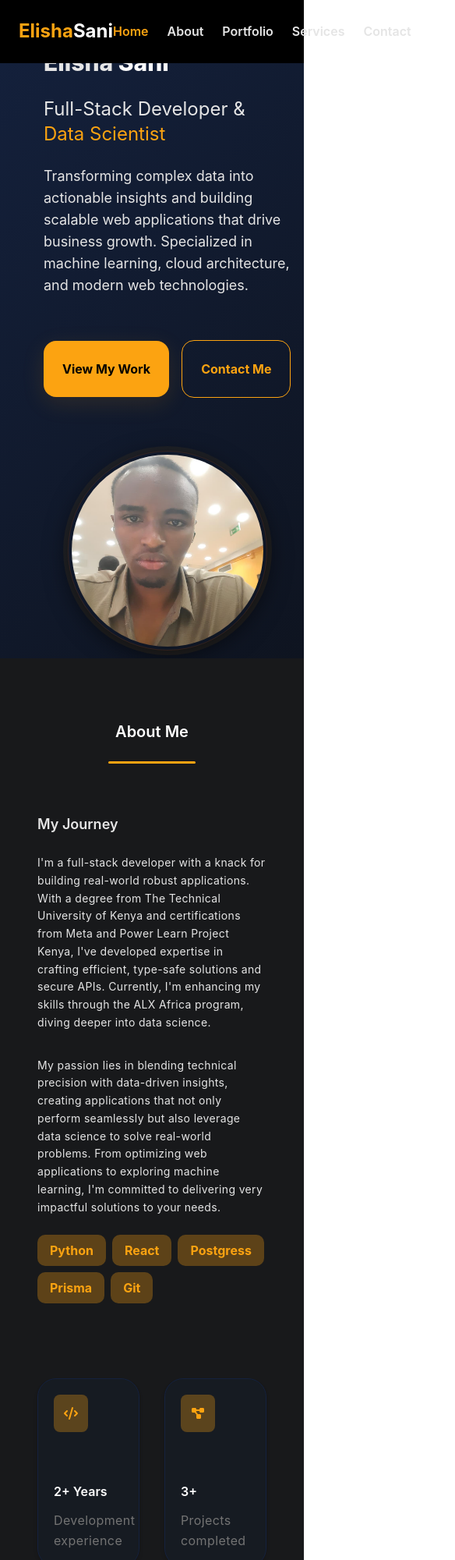
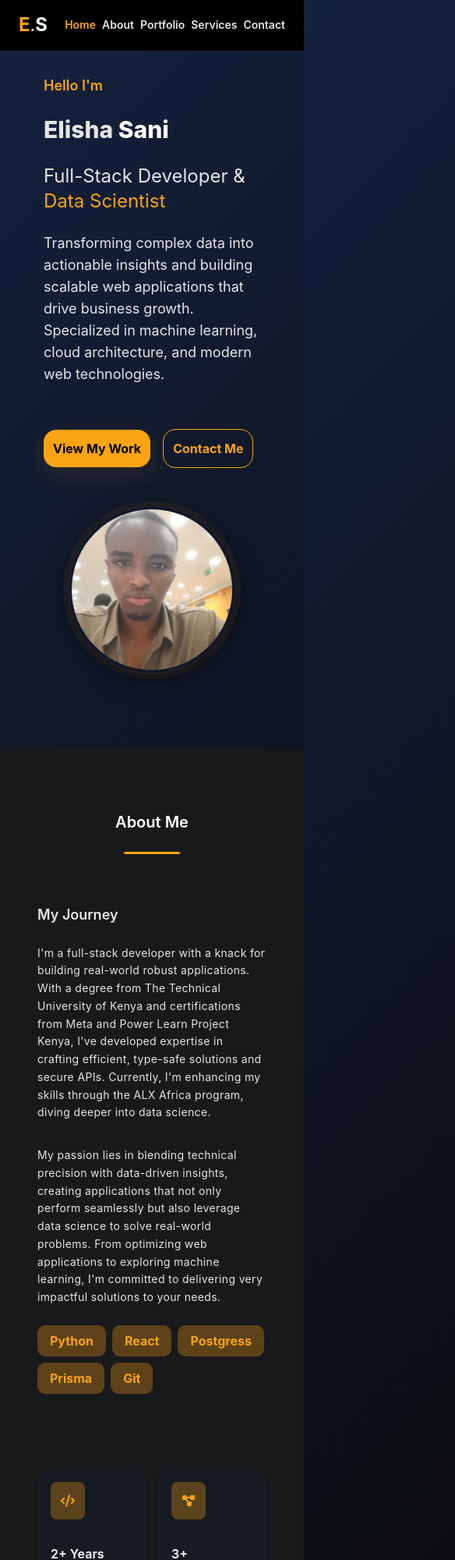
Before and after one commit to Elisha-Sani/personal-portfolio, a Next.js app: page / in a window 390 px wide. Shown: the top 2000 px of the page at 78% size, 584 px wide, since content can reach past the window. Built offline with nearby package versions, Linux system fonts and the light colour scheme.

Commit message:
Fix UI, modify about section, and add video

```diff
--- a/src/components/About.tsx
+++ b/src/components/About.tsx
@@ -7,6 +7,7 @@ import {
 import { FontAwesomeIcon } from "@fortawesome/react-fontawesome";
 import { IconProp } from "@fortawesome/fontawesome-svg-core";
 import React from "react";
+import VideoPlayer from "./VideoPlayer";
 
 type MySkill = {
   id: string;
@@ -21,22 +22,22 @@ interface IconCardProps {
 const IconCard: React.FC<IconCardProps> = ({ icon, value, text }) => {
   return (
     <div
-      className="flex flex-col items-start space-y-16 bg-[var(--color-bg-abcard)]
+      className="flex flex-col items-start space-y-8 md:space-y-12 bg-[var(--color-bg-abcard)]
                     border border-[var(--color-bg-start)] rounded-3xl
-                    p-5 cursor-pointer hover:border-[var(--color-primary)]/20 shadow-md hover:shadow-lg  transition-shadow duration-300"
+                    p-4 md:p-5 cursor-pointer hover:border-[var(--color-primary)]/20 shadow-md hover:shadow-lg  transition-shadow duration-300"
     >
       {/* Icon box */}
       <div className="p-3 rounded-md bg-[var(--color-primary)]/30">
         <FontAwesomeIcon
           icon={icon}
-          className="text-[var(--color-primary)] w-6 h-6"
+          className="text-[var(--color-primary)] w-4 h-4 md:w-6 md:h-6"
         />
       </div>
 
       {/* Text content */}
       <div className="space-y-3">
         <p className="text-base lg:text-xl font-semibold text-white">{value}</p>
-        <p className="text-base lg:text-lg leading-relaxed tracking-wide text-muted-foreground">
+        <p className="text-sm lg:text-lg leading-relaxed tracking-wide text-muted-foreground">
           {text}
         </p>
       </div>
@@ -62,7 +63,7 @@ const About = () => {
         <h1 className="text-xl md:text-4xl lg:text-5xl text-white font-semibold">
           About Me
         </h1>
-        <hr className="w-28 mx-auto my-6 h-[3px] bg-[var(--color-primary)] border-0 rounded-full" />
+        <hr className="w-18 md:w-22 lg:w-28 mx-auto my-6 h-[3px] bg-[var(--color-primary)] border-0 rounded-full" />
       </div>
       <div className="px-6 md:px-12 lg:px-24 grid md:grid-cols-2 gap-24 mt-10 md:mt-16">
         <div className="fade-up space-y-6">
@@ -95,7 +96,7 @@ const About = () => {
             ))}
           </div>
         </div>
-        <div className="grid grid-cols-2 gap-8 mb-8">
+        <div className="grid grid-cols-2 gap-4 md:gap-6 lg:gap-8 mb-8">
           <IconCard
             icon={faCode}
             value="2+ Years"
@@ -110,6 +111,9 @@ const About = () => {
           <IconCard icon={faUsers} value="2" text="Happy clients" />
         </div>
       </div>
+      <div className="mt-18">
+        <VideoPlayer />
+      </div>
     </section>
   );
 };
--- a/src/components/Hero.tsx
+++ b/src/components/Hero.tsx
@@ -6,7 +6,7 @@ const Hero = () => {
   return (
     <section
       id="hero"
-      className="max-w-8xl mx-auto grid md:grid-cols-2 gap-12 items-center min-h-screen px-8 md:px-16 relative"
+      className="max-w-8xl mx-auto grid md:grid-cols-2 gap-12 items-center min-h-screen px-8 md:px-16 py-24 relative"
     >
       {/* Left Column */}
       <div className="fade-up space-y-6">
@@ -26,16 +26,16 @@ const Hero = () => {
           machine learning, cloud architecture, and modern web technologies.
         </p>
         <div className="flex items-center gap-4 mt-8 pt-6">
-          <Button className="bg-[var(--color-primary)] text-base md:text-lg rounded-2xl text-black font-bold py-9 px-6 shadow-[var(--shadow-glow-sm)] transition-transform duration-300 hover:scale-105 hover:bg-[var(--color-primary)] hover:text-xl hover:text-black">
+          <Button className="bg-[var(--color-primary)] text-base md:text-lg rounded-2xl text-black font-bold py-6 px-3 md:py-8 md:px-5 shadow-[var(--shadow-glow-sm)] transition-transform duration-300 hover:scale-y-105 hover:bg-[var(--color-primary)] hover:text-xl hover:text-black">
             View My Work
           </Button>
-          <Button className="bg-transparent border border-[var(--color-primary)] text-[var(--color-primary)] text-base md:text-lg rounded-2xl font-bold py-9 px-6 hover:bg-[var(--color-primary)] hover:text-black transition-colors duration-300 ease-in-out">
+          <Button className="bg-transparent border border-[var(--color-primary)] text-[var(--color-primary)] text-base md:text-lg rounded-2xl font-bold py-6 px-3 md:py-8 md:px-5 hover:bg-[var(--color-primary)] hover:text-black transition-colors duration-300 ease-in-out">
             Contact Me
           </Button>
         </div>
       </div>
       <div className="flex items-center justify-center md:justify-end relative">
-        <div className="w-64 h-64 md:w-72 md:h-72 rounded-full shadow-ring overflow-hidden border border-amber-700/20 p-1">
+        <div className="w-54 h-54 md:w-64 md:h-64 rounded-full shadow-ring overflow-hidden border border-amber-700/20 p-1">
           <Image
             src="/images/elisha.jpg"
             alt="Elisha Sani"
--- a/src/components/Navbar.tsx
+++ b/src/components/Navbar.tsx
@@ -47,19 +47,20 @@ const Navbar: React.FC = () => {
 
   return (
     <header className="fixed top-0 left-0 z-30 w-full bg-black border-b border-black/30 backdrop-blur-md bg-">
-      <nav className="max-w-8xl mx-auto flex justify-between items-center px-6 md:px-10 lg:px-16 py-6">
+      <nav className="max-w-8xl mx-auto flex justify-between items-center px-6 md:px-10 lg:px-16 py-4">
         <div className="flex items-center gap-4">
           {/* Logo */}
-          <Link href="/" className="text-white font-bold text-2xl">
-            <span className="text-[var(--color-primary)]">Elisha</span>Sani
+          <Link href="/" className="text-white font-bold text-2xl md:text-4xl">
+            <span className="text-[var(--color-primary)]">E</span>
+            <span className="text-gray-300 text-xl">.</span>S
           </Link>
         </div>
-        <div className="flex items-center gap-6">
+        <div className="flex items-center gap-2 md:gap-6">
           {navItems.map((item) => (
             <a
               key={item.id}
               href={`#${item.id}`}
-              className={`cursor-pointer transition-colors hover:text-[var(--color-primary)] text-base md:text-lg font-semibold ${
+              className={`cursor-pointer transition-colors hover:text-[var(--color-primary)] text-sm md:text-lg font-semibold ${
                 active === item.id ? "text-[var(--color-primary)]" : ""
               }`}
             >
--- /dev/null
+++ b/src/components/VideoPlayer.tsx
@@ -0,0 +1,19 @@
+// components/VideoPlayer.tsx
+"use client";
+
+export default function VideoPlayer() {
+  return (
+    <div className="relative w-full max-w-7xl mx-auto aspect-video">
+      <iframe
+        width="560"
+        height="315"
+        src="https://www.youtube-nocookie.com/embed/rh4kWkowe8M?si=05QKeRmMd0OQmD-K"
+        title="YouTube video player"
+        frameBorder="0"
+        allow="accelerometer; autoplay; clipboard-write; encrypted-media; gyroscope; picture-in-picture; web-share"
+        referrerPolicy="strict-origin-when-cross-origin"
+        allowFullScreen
+      ></iframe>
+    </div>
+  );
+}
```
